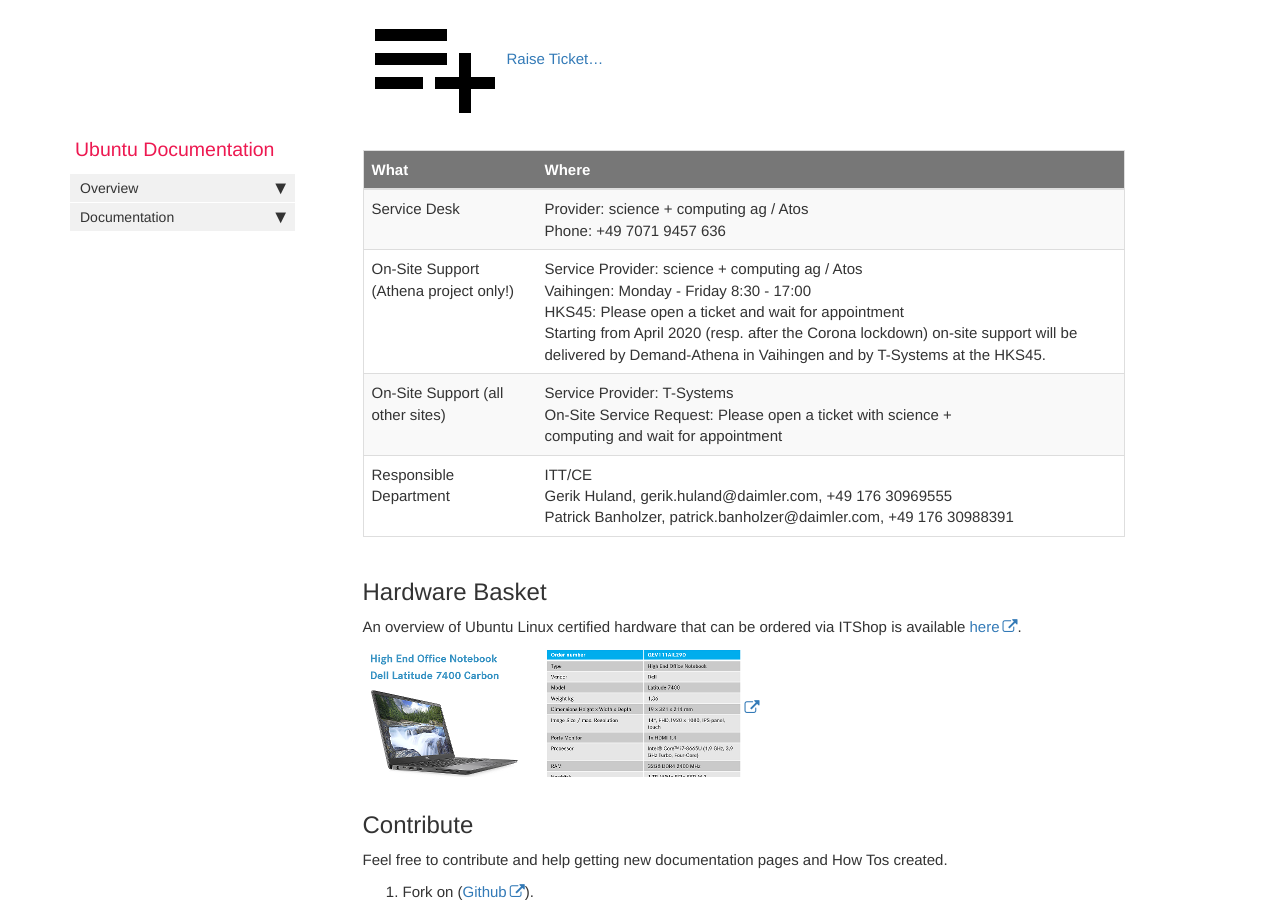
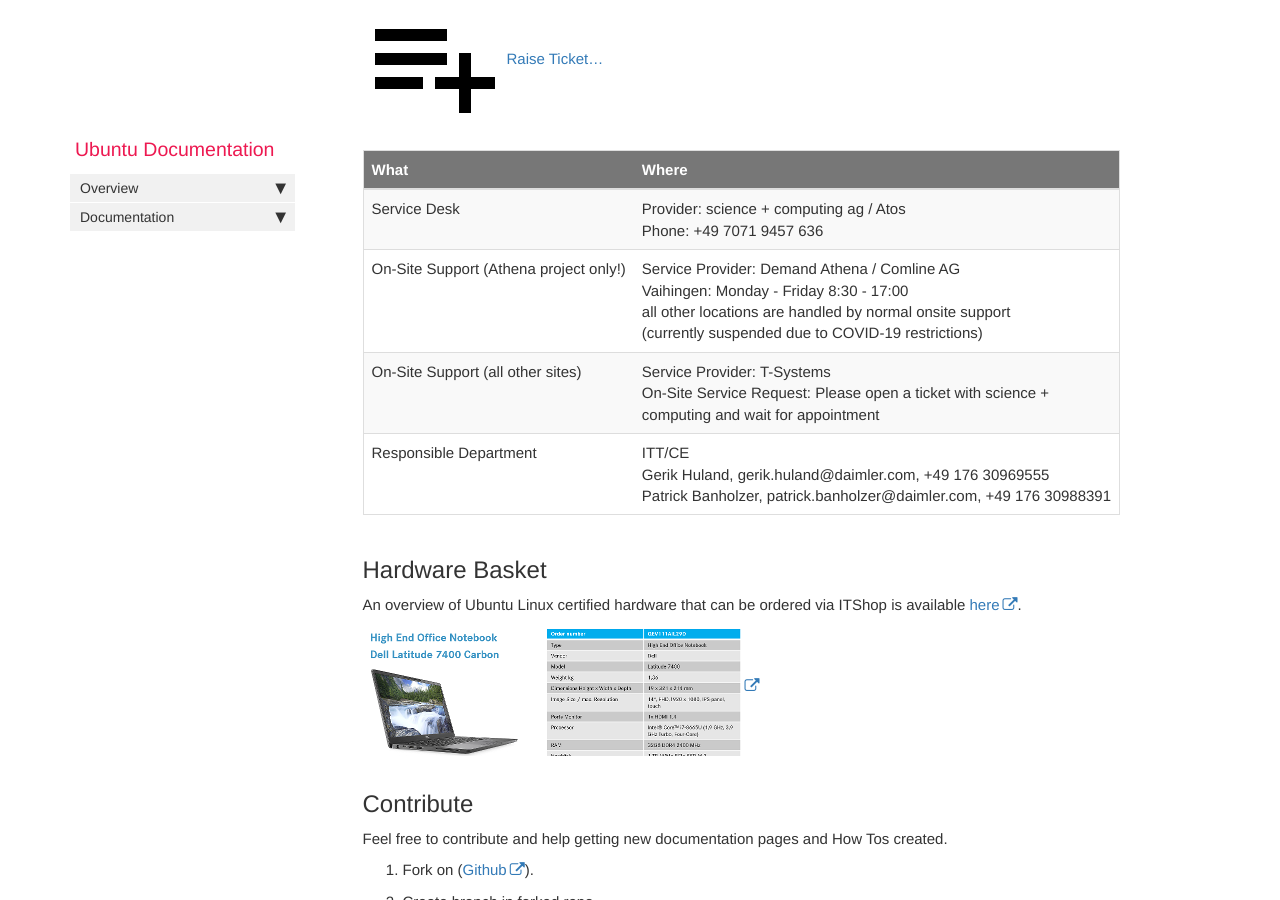
Before and after one commit to RajputPawan/Prometheus, a Jekyll site: the page built from index.md, in a window 1280 px wide and 900 px high, scrolled down 925 px. Built offline with Jekyll 4.4.1, drawn with Linux system fonts in a browser that asks for light colours; comment, search, counter and statistics services are not loaded.

Commit message:
Update onsite information (#27)

```diff
--- a/index.md
+++ b/index.md
@@ -27,7 +27,7 @@
 | What | Where |
 |------|---------|
 | Service Desk | Provider: science + computing ag / Atos <br>Phone: +49 7071 9457 636 |
-| On-Site Support (Athena project only!) | Service Provider: science + computing ag / Atos <br>Vaihingen: Monday - Friday 8:30 - 17:00 <br>HKS45: Please open a ticket and wait for appointment <br> Starting from April 2020 (resp. after the Corona lockdown) on-site support will be delivered by Demand-Athena in Vaihingen and by T-Systems at the HKS45. |
+| On-Site Support (Athena project only!) | Service Provider: Demand Athena / Comline AG <br>Vaihingen: Monday - Friday 8:30 - 17:00 <br>all other locations are handled by normal onsite support <br>(currently suspended due to COVID-19 restrictions) |
 | On-Site Support (all other sites)     | Service Provider: T-Systems <br>On-Site Service Request: Please open a ticket with science + <br>computing and wait for appointment |
 | Responsible Department | ITT/CE <br>Gerik Huland, gerik.huland@daimler.com, +49 176 30969555 <br>Patrick Banholzer, patrick.banholzer@daimler.com, +49 176 30988391 |
 
```
